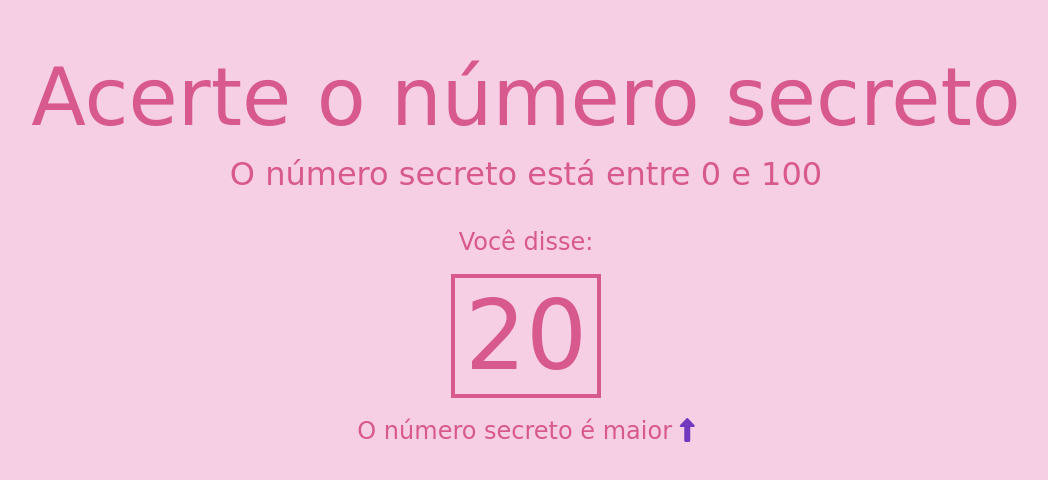
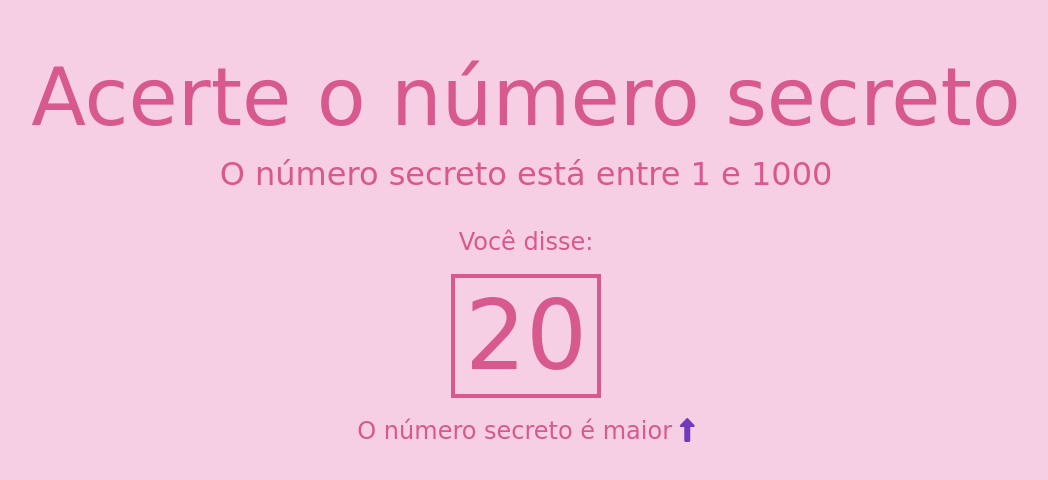
Before and after one commit to oliveira-eduarda/2B-numero-secreto, a plain HTML site: page index.html in a window 1280 px wide. Shown: the part 150-630 px from the top of the page, without its empty margins (114-1162 px from the left). Drawn offline with Linux system fonts and the light colour scheme; a web font is replaced by a local one.

Commit message:
Aula 02-10

```diff
--- /dev/null
+++ b/app/sortearNumero.js
@@ -0,0 +1,17 @@
+
+const menorValor = 1
+const maiorValor = 1000
+const numeroSecreto = gerarNumeroAleatorio()
+
+
+function gerarNumeroAleatorio() {
+    return parseInt(Math.random() * maiorValor + 1)
+}
+
+console.log('Número Secreto:', numeroSecreto)
+
+const elementoMenorValor = document.getElementById('menor-valor')
+elementoMenorValor.innerHTML = menorValor
+
+const elementoMaiorValor = document.getElementById('maior-valor')
+elementoMaiorValor.innerHTML = maiorValor
--- a/index.html
+++ b/index.html
@@ -12,8 +12,8 @@
 <body>
     <h1>Acerte o número secreto</h1>
 
-    <h3>O número secreto está entre <span id="menor valor">0</span> e
-    <span id="maior valor">100</span></h3>
+    <h3>O número secreto está entre <span id="menor-valor">0</span> e
+    <span id="maior-valor">100</span></h3>
 
     <div id="chute" class="mensagem">
         <div>Você disse:</div>
@@ -21,5 +21,7 @@
         <div>O número secreto é maior <i class="fa-solid fa-up-long" style="color: #713ABE;"></i></div>
 
     </div>
+    <script src="app/sortearNumero.js"></script>
+
 </body>
 </html>
```
